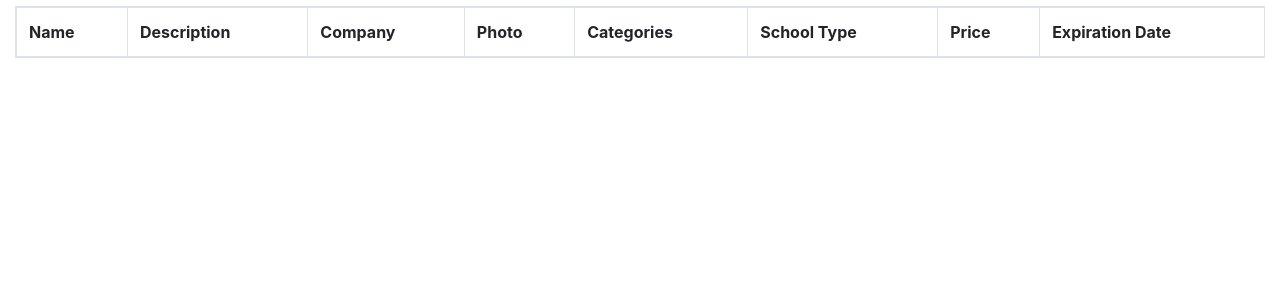
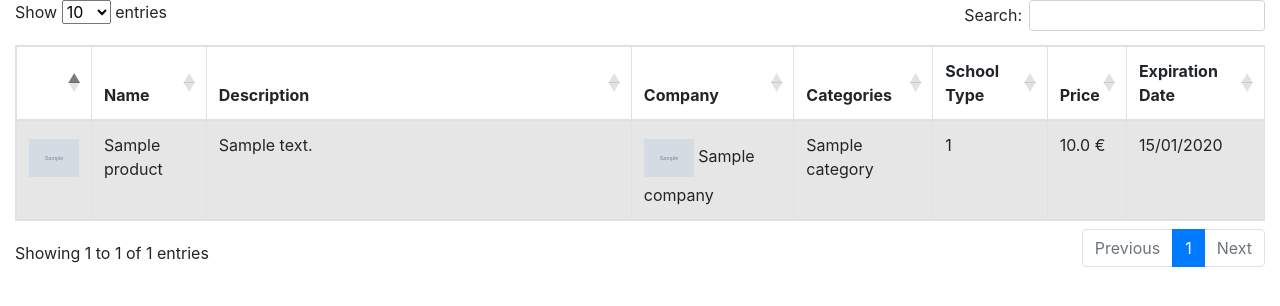
Before and after one commit to ketimaBU/Go2People-assignment, a Django app: page /products/ in a window 1280 px wide. Shown: the part 56-362 px from the top of the page. Run offline with Django 3.2, Linux system fonts and the light colour scheme; a user stored in the database is signed in; tables that the repository leaves empty hold one stand-in row (values such as "Sample post"); grey boxes marked "Sample" are stand-in pictures; lists and menus that the app fills with data are empty; parts of the project's set-up code (start-up, migrations or seed data) failed here and were passed over; some libraries are stand-ins or nearby versions.

Commit message:
Add django_filters

```diff
--- a/CRAFTY/settings.py
+++ b/CRAFTY/settings.py
@@ -123,10 +123,12 @@ MEDIA_URL = '/media/'
 THUMBNAIL_DEFAULT_STORAGE = 'storages.backends.s3boto3.S3Boto3Storage'
 THUMBNAIL_ALIASES = {
     '': {
-        'avatar': {'size': (128, 128), 'crop': True},
+        'logo': {'size': (50, 50), 'crop': True},
     },
 }
 
 LOGIN_URL = '/login/'
 LOGIN_REDIRECT_URL = '/'
 LOGOUT_REDIRECT_URL = '/login/'
+
+JET_SIDE_MENU_COMPACT = True
--- a/CRAFTY/urls.py
+++ b/CRAFTY/urls.py
@@ -15,7 +15,7 @@ Including another URLconf
 """
 from django.contrib import admin
 from django.contrib.auth import views as auth_views
-from django.urls import path, include
+from django.urls import path, include, re_path
 from django.views.generic import RedirectView
 from django.conf.urls.static import static
 
@@ -27,7 +27,7 @@ urlpatterns = [
     path('admin/', admin.site.urls),
     path('login/', auth_views.LoginView.as_view(template_name='login.html'), name='login'),
     path('logout/', auth_views.LogoutView.as_view(), name="logout", ),
-    path('products/', ProductsListView.as_view(), name='products'),
+    re_path('^products/$', ProductsListView.as_view(), name='products'),
     path('', RedirectView.as_view(pattern_name='products', permanent=True)),
 ] + static(settings.MEDIA_URL, document_root=settings.MEDIA_ROOT) \
               + static(settings.STATIC_URL, document_root=settings.STATIC_ROOT)
--- a/main/models.py
+++ b/main/models.py
@@ -1,11 +1,16 @@
+from django.core.validators import MinValueValidator
 from django.db import models
+from easy_thumbnails.fields import ThumbnailerImageField
 
 from main.constants import SCHOOL_TYPES
 
 
 class Company(models.Model):
     name = models.CharField(max_length=150)
-    logo = models.ImageField(upload_to='companies_logos/')
+    logo = ThumbnailerImageField(upload_to='companies_logos/', blank=True)
+
+    class Meta:
+        verbose_name_plural = 'Companies'
 
     def __str__(self):
         return "{}".format(self.name)
@@ -13,6 +18,9 @@ class Company(models.Model):
 
 class Category(models.Model):
     name = models.CharField(max_length=150)
+
+    class Meta:
+        verbose_name_plural = 'Categories'
 
     def __str__(self):
         return "{}".format(self.name)
@@ -24,9 +32,12 @@ class Product(models.Model):
     company = models.OneToOneField(Company, on_delete=models.SET_NULL, null=True)
     photo = models.ImageField(upload_to='products_photos/')
     categories = models.ManyToManyField(Category, related_name='categories')
-    schooltype = models.PositiveSmallIntegerField(choices=SCHOOL_TYPES, default=1, blank=True)
-    price = models.FloatField()
+    school_type = models.PositiveSmallIntegerField(choices=SCHOOL_TYPES, default=1, blank=True)
+    price = models.FloatField(validators=[MinValueValidator(0.0)], )
     expiration_date = models.DateField(auto_now_add=True, db_index=True)
+
+    class Meta:
+        ordering = ["-name"]
 
     def __str__(self):
         return "{}".format(self.name)
--- a/main/static/css/style.css
+++ b/main/static/css/style.css
@@ -275,8 +275,12 @@ input[type=text]::placeholder {
     outline: none;
 }
 
-#icon {
+#icon, .product-image {
     object-fit: contain;
     width: 50px;
     height: 50px;
 }
+
+#products-list td.description{
+    width: 400px;
+}
--- a/main/views.py
+++ b/main/views.py
@@ -1,9 +1,26 @@
 from django.contrib.auth.mixins import LoginRequiredMixin
 from django.views.generic import ListView
+import django_filters
 
 from main.models import Product
+
+
+class ProductFilter(django_filters.FilterSet):
+    name = django_filters.CharFilter(lookup_expr='iexact')
+
+    class Meta:
+        model = Product
+        fields = {
+            'price': ['lt', 'gt', 'lte', 'gte'],
+            'expiration_date': ['exact', 'year__gt'],
+        }
 
 
 class ProductsListView(LoginRequiredMixin, ListView):
     model = Product
     template_name = "products.html"
+
+    def get_queryset(self):
+        qs = self.model.objects.all()
+        product_filtered_list = ProductFilter(self.request.GET, queryset=qs)
+        return product_filtered_list.qs
--- a/templates/base.html
+++ b/templates/base.html
@@ -25,11 +25,8 @@
 <script type="text/javascript" src="https://cdn.datatables.net/1.10.20/js/jquery.dataTables.min.js"></script>
 <script src="https://cdn.datatables.net/1.10.20/js/dataTables.bootstrap4.min.js"></script>
 
-<script>
-$(document).ready(function() {
-    $('#products-list').DataTable();
-} );
-</script>
+
 {% block extra_js %}{% endblock %}
+
 </body>
 </html>
--- a/templates/products.html
+++ b/templates/products.html
@@ -1,18 +1,19 @@
 {% extends 'base.html' %}
 {% load static %}
+{% load thumbnail %}
 
 {% block title %}CRAFTY-Products{% endblock %}
 
 {% block content %}
-    <div class="container-fluid mx-auto" >
+    <div class="container-fluid mx-auto">
 
         <table id="products-list" class="table table-striped table-bordered" style="width:100%">
             <thead>
             <tr>
+                <th></th>
                 <th>Name</th>
                 <th>Description</th>
                 <th>Company</th>
-                <th>Photo</th>
                 <th>Categories</th>
                 <th>School Type</th>
                 <th>Price</th>
@@ -20,11 +21,41 @@
             </tr>
             </thead>
             <tbody>
-       <tr></tr>
-       <tr></tr>
-       <tr></tr>
-       <tr></tr>
+            {% for product in object_list %}
+                <tr>
+                    <td><img class="product-image" src="{{ product.photo.url }}"/></td>
+                    <td>{{ product.name }}</td>
+                    <td class="description">{{ product.description|truncatewords:"25" }}</td>
+                    <td class="mx-auto">
+                        <img class="product-image" src="{{ product.company.logo.url }}" alt="{{ product.company }}"/>
+                        {{ product.company }}
+                    </td>
+                    <td> {% for category in product.categories.all %}{{ category }}<br/> {% empty %} - {% endfor %}</td>
+                    <td>{{ product.school_type }}</td>
+                    <td>{{ product.price }} €</td>
+                    <td>{{ product.expiration_date|date:"d/m/Y" }}</td>
+                </tr>
+            {% empty %}
+                <tr>
+                    <td>No product for the moment</td>
+                    <td></td>
+                    <td></td>
+                    <td></td>
+                    <td></td>
+                    <td></td>
+                    <td></td>
+                    <td></td>
+                </tr>
+            {% endfor %}
             </tbody>
         </table>
     </div>
 {% endblock %}
+
+{% block extra_js %}
+    <script>
+        $(document).ready(function () {
+            $('#products-list').DataTable();
+        });
+    </script>
+{% endblock %}
```
Also changed, not shown: main/admin.py (+15 -13 lines), main/migrations/0001_initial.py (added), main/migrations/0002_auto_20191204_0840.py (added), main/migrations/0003_auto_20191204_0904.py (added), main/migrations/0004_auto_20191204_0906.py (added), main/migrations/0005_auto_20191204_0928.py (added), main/migrations/__init__.py (added). Lines whose indentation alone changed are shown as unchanged.
